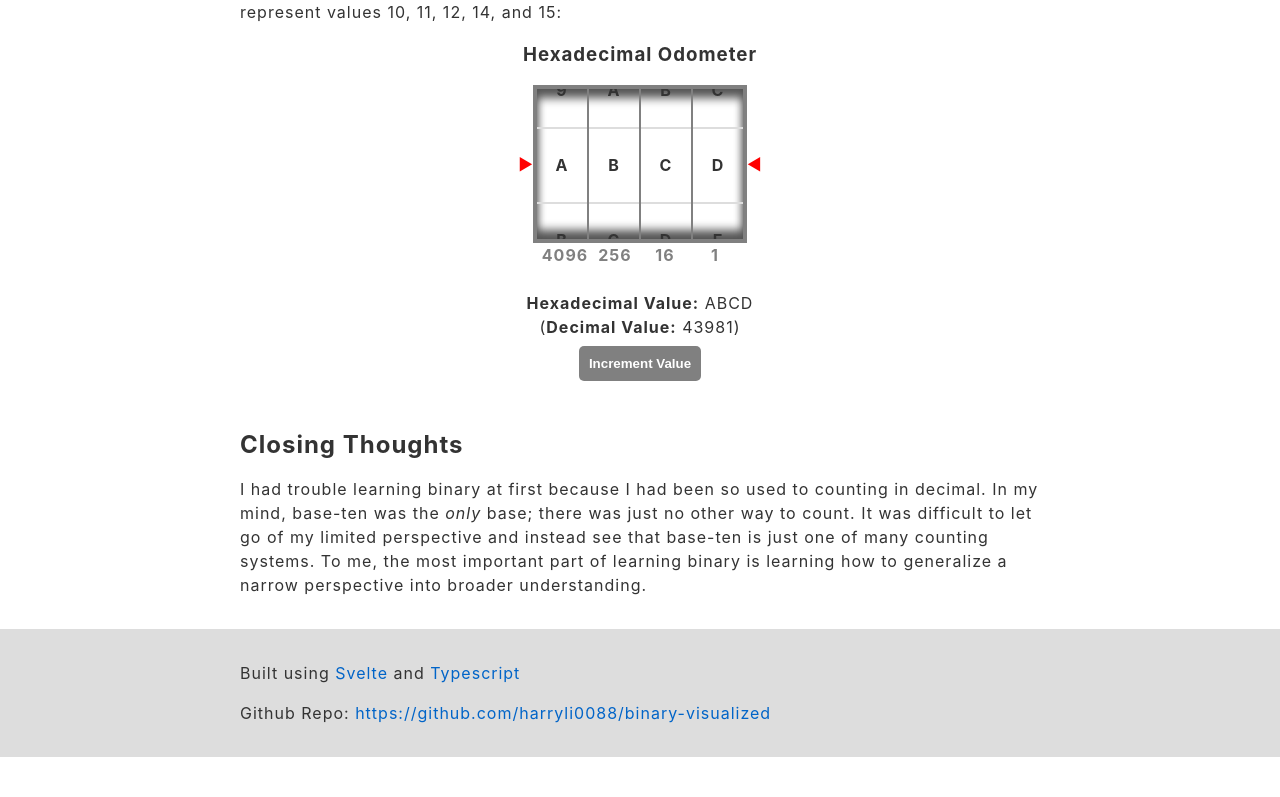
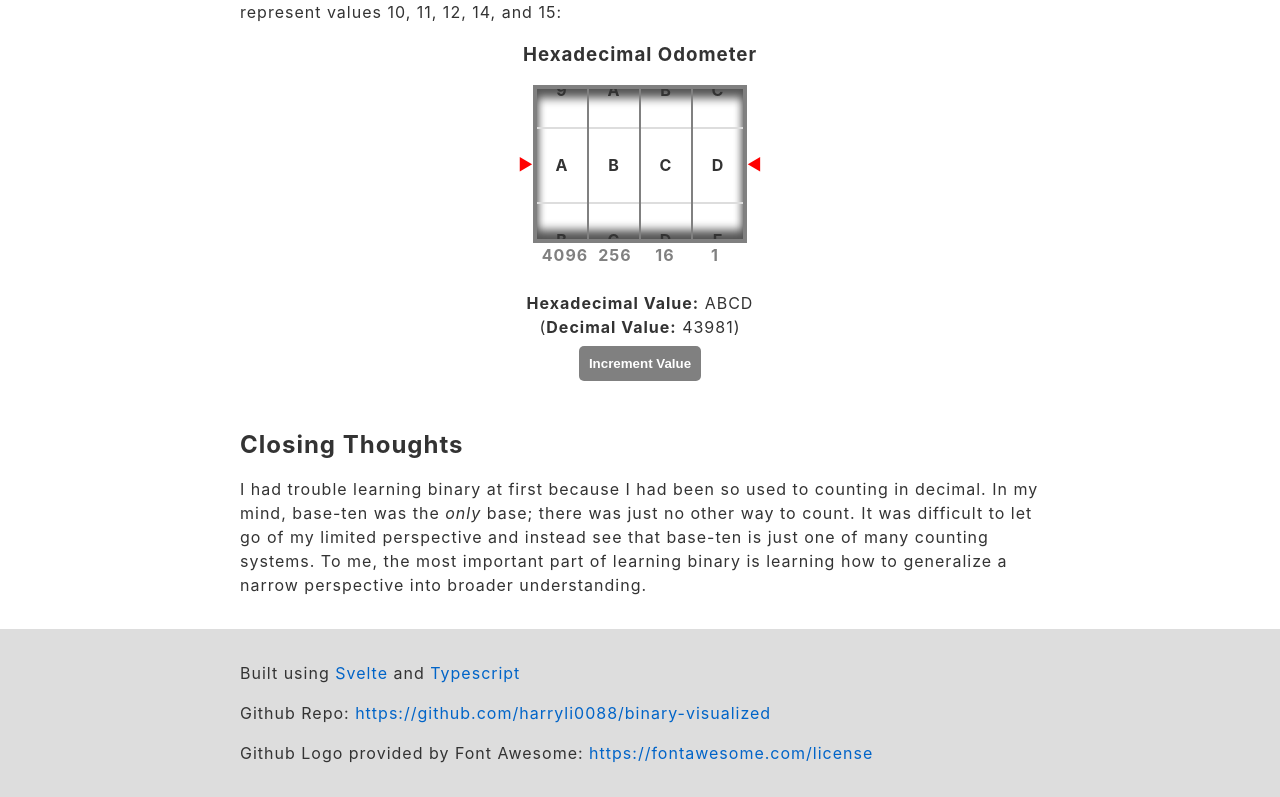
Before and after one commit to harryli0088/binary-visualized, a Svelte app: page / in a window 1280 px wide. Shown: the part 3376-4173 px from the top of the page. Before the commit the page ends 4133 px from the top, so only its background shows below. Built offline with nearby package versions, Linux system fonts and the light colour scheme.

Commit message:
added font awesome credit

```diff
--- a/src/App.svelte
+++ b/src/App.svelte
@@ -114,6 +114,7 @@
 	<footer>
 		<p>Built using <a href="https://svelte.dev/" target="_blank" rel="noopener noreferrer">Svelte</a> and <a href="https://www.typescriptlang.org/" target="_blank" rel="noopener noreferrer">Typescript</a></p>
 		<p>Github Repo: <a href="https://github.com/harryli0088/binary-visualized" target="_blank" rel="noopener noreferrer">https://github.com/harryli0088/binary-visualized</a></p>
+		<p>Github Logo provided by Font Awesome: <a href="https://fontawesome.com/license" target="_blank" rel="noopener noreferrer">https://fontawesome.com/license</a></p>
 	</footer>
 </main>
 
```
